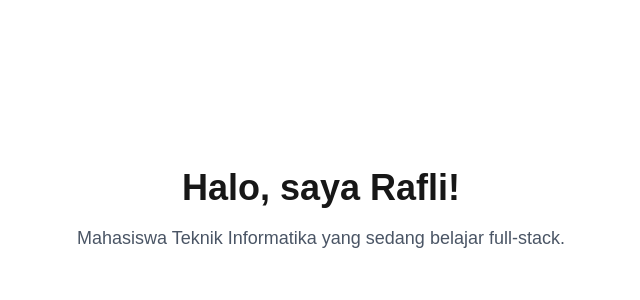
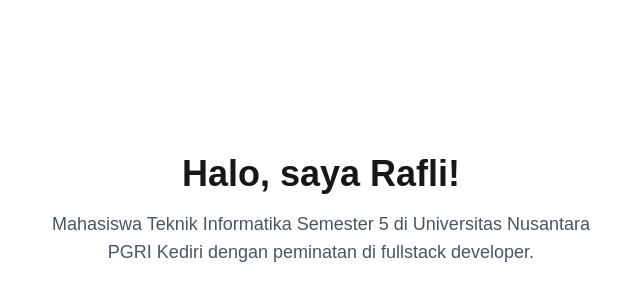
Before and after one commit to maulanaraflinugraha13-droid/portofolio, a Next.js app: page / in a window 1280 px wide. Shown: the part 190-490 px from the top of the page, without its empty margins (319-959 px from the left). Built offline with nearby package versions, Linux system fonts and the light colour scheme.

Commit message:
Tambah biodata di halaman utama

```diff
--- a/app/page.tsx
+++ b/app/page.tsx
@@ -1,8 +1,11 @@
 export default function Home() {
   return (
-    <main className="flex min-h-screen flex-col items-center justify-center gap-4">
+    <main className="flex min-h-screen flex-col items-center justify-center gap-4 px-6 text-center">
       <h1 className="text-4xl font-bold">Halo, saya Rafli!</h1>
-      <p className="text-lg text-gray-600">Mahasiswa Teknik Informatika yang sedang belajar full-stack.</p>
+      <p className="max-w-xl text-lg text-gray-600">
+        Mahasiswa Teknik Informatika Semester 5 di Universitas Nusantara PGRI
+        Kediri dengan peminatan di fullstack developer.
+      </p>
     </main>
   );
 }
```
